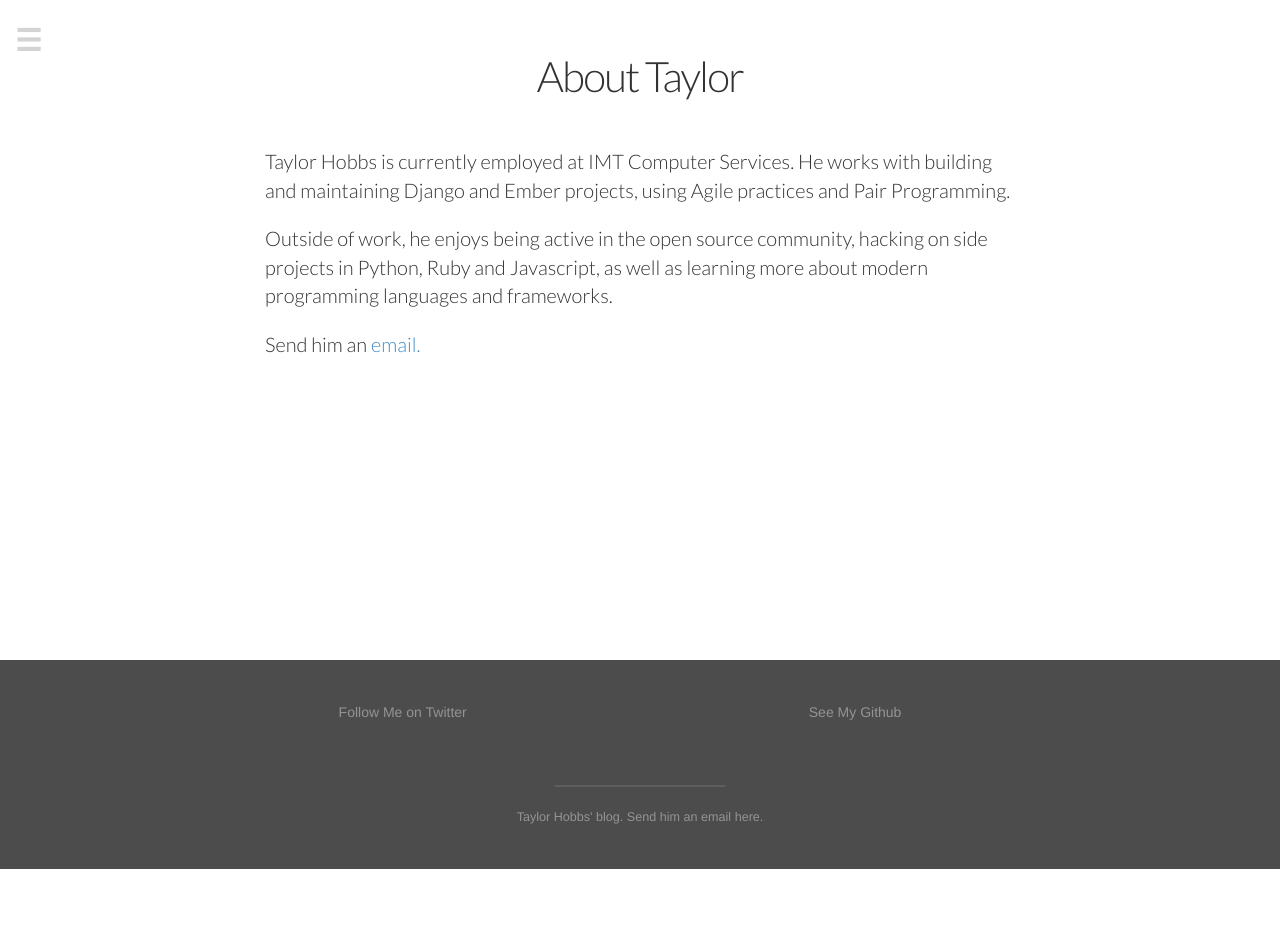
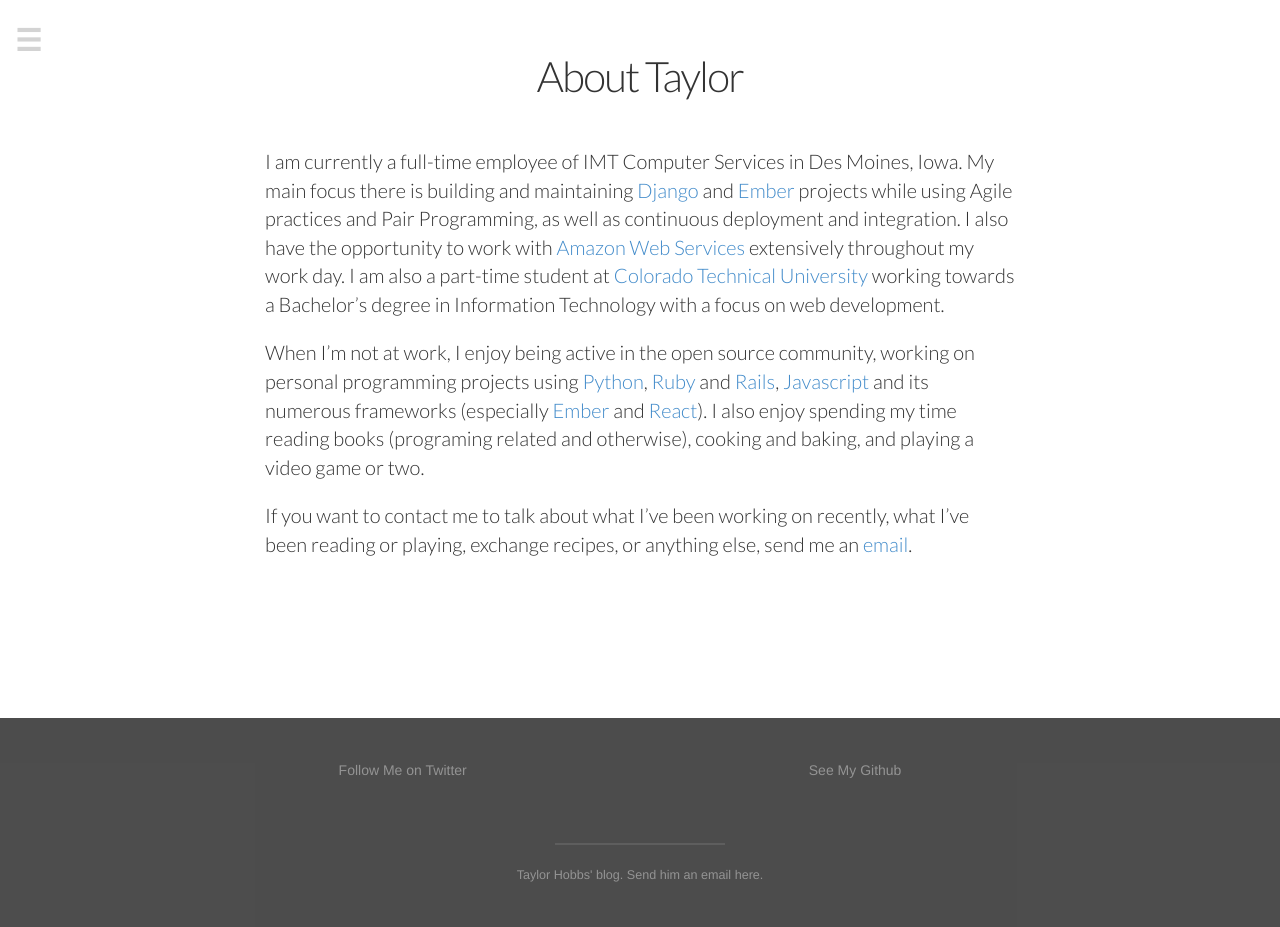
Before and after one commit to TayHobbs/TayHobbs.github.io, a Jekyll site: the page built from about.md, in a window 1280 px wide. Built offline with Jekyll 4.4.1, drawn with Linux system fonts in a browser that asks for light colours; nearby versions of some CDN libraries; library files that are not in the unit come from our copies; before the commit the page ends 900 px from its top, so only the background shows below that.

Commit message:
About page updates

```diff
--- a/about.md
+++ b/about.md
@@ -4,8 +4,13 @@
 permalink: /about/
 ---
 
-Taylor Hobbs is currently employed at IMT Computer Services. He works with building and maintaining Django and Ember projects, using Agile practices and Pair Programming.
+I am currently a full-time employee of IMT Computer Services in Des Moines, Iowa. My main focus there is building and maintaining [Django](https://www.djangoproject.com/) and [Ember](http://emberjs.com/) projects while using Agile practices and Pair Programming,
+as well as continuous deployment and integration. I also have the opportunity to work with [Amazon Web Services](http://aws.amazon.com/) extensively throughout my work day.
+I am also a part-time student at [Colorado Technical University](http://www.coloradotech.edu/) working towards a Bachelor's degree in Information Technology with a focus on web development.
 
-Outside of work, he enjoys being active in the open source community, hacking on side projects in Python, Ruby and Javascript, as well as learning more about modern programming languages and frameworks.
+When I'm not at work, I enjoy being active in the open source community, working on personal programming projects using [Python](https://www.python.org/), [Ruby](https://www.ruby-lang.org/en/) and [Rails](http://rubyonrails.org/),
+[Javascript](https://www.javascript.com/) and its numerous frameworks (especially [Ember](http://emberjs.com/) and [React](https://facebook.github.io/react/)).
+I also enjoy spending my time reading books (programing related and otherwise), cooking and baking, and playing a video game or two.
 
-Send him an <a href='mailto:hobbstay@gmail.com'>email.</a>
+
+If you want to contact me to talk about what I've been working on recently, what I've been reading or playing, exchange recipes, or anything else, send me an <a href='mailto:hobbstay@gmail.com'>email</a>.
```
